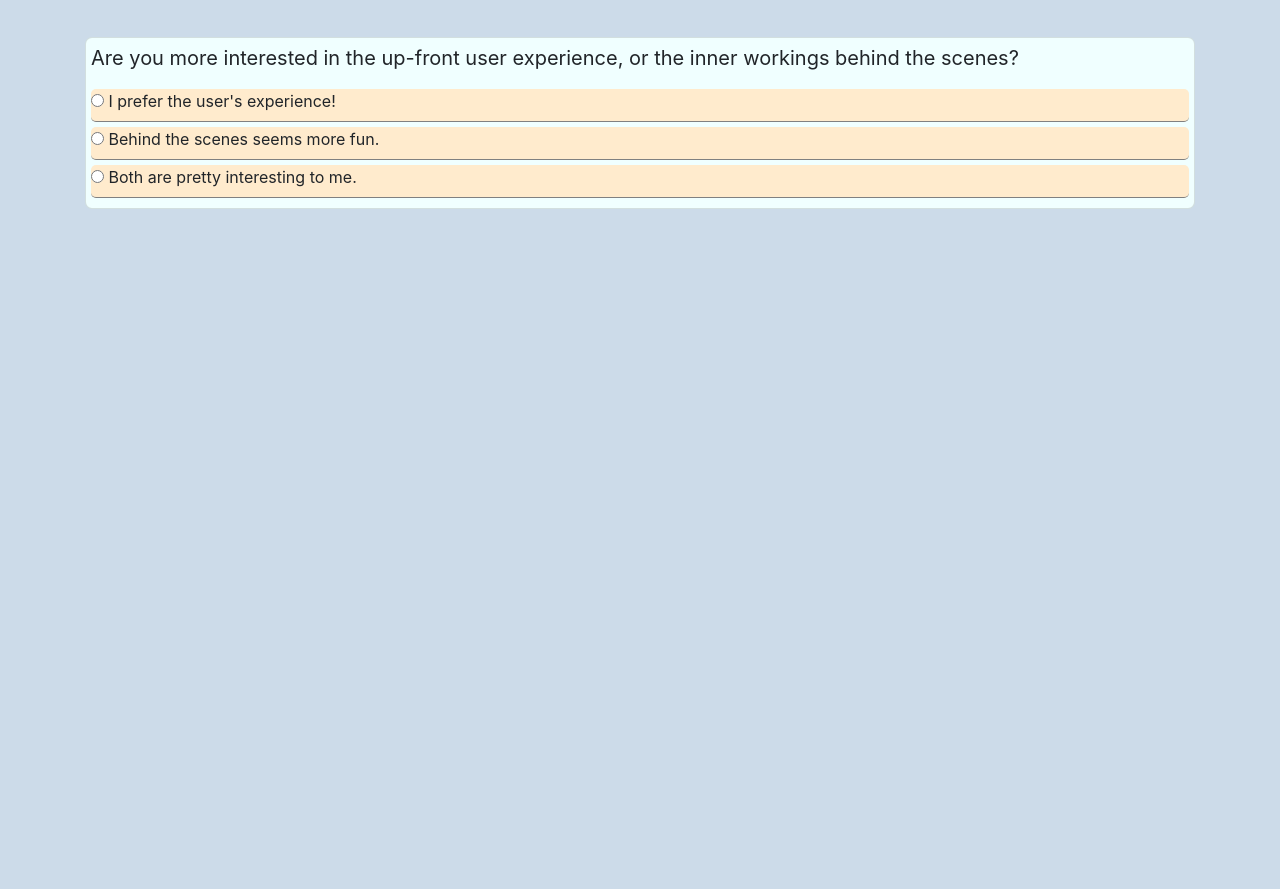
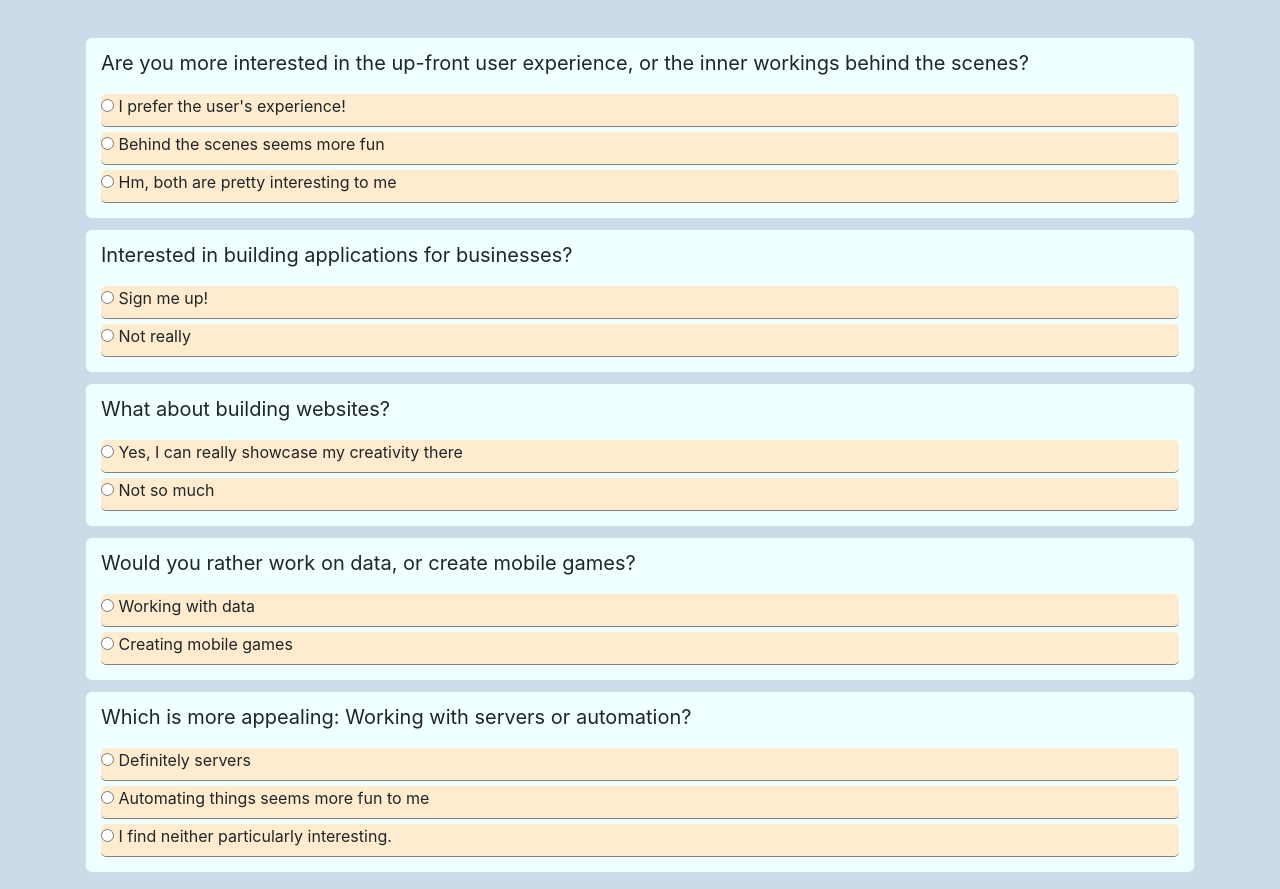
Before and after one commit to jarretjeter/programming-language-suggester, a plain HTML site: page index.html in a window 1280 px wide. Shown: the part 280-1169 px from the top of the page. Before the commit the page ends 800 px from the top, so only its background shows below. Drawn offline with Linux system fonts and the light colour scheme.

Commit message:
added 5 questions for the user to answer and more styling

```diff
--- a/css/styles.css
+++ b/css/styles.css
@@ -19,7 +19,8 @@ p {
 .card {
   background-color: azure;
   border-radius: 7px;
-  padding: 5px;
+  margin: 0 0 10px 0;
+  padding: 10px 15px;
 }
 
 .intro {
--- a/index.html
+++ b/index.html
@@ -14,26 +14,101 @@
 
     <div class="form-group">
       <form id="questions">
-        <div class="card">
+        <div id="question-1" class="card">
           <p>Are you more interested in the up-front user experience, or the inner workings behind the scenes?</p>
           <div class="radio">
             <label>
-            <input type="radio" name="ui-back-end">
+              <input type="radio" name="front-back" value="2" required>
               I prefer the user's experience!
             </label>
           </div>
 
           <div class="radio">
             <label>
-              <input type="radio" name="ui-back-end">
-              Behind the scenes seems more fun.
+              <input type="radio" name="front-back" value="2">
+              Behind the scenes seems more fun
             </label>
           </div>
 
           <div class="radio">
             <label>
-              <input type="radio" name="ui-back-end">
-              Both are pretty interesting to me.
+              <input type="radio" name="front-back" value="1">
+              Hm, both are pretty interesting to me
+            </label>
+          </div>
+        </div>
+
+        <div id="question-2" class="card">
+          <p>Interested in building applications for businesses?</p>
+          <div class="radio">
+            <label>
+              <input type="radio" name="biz-app" value="1">
+              Sign me up!
+            </label>
+          </div>
+
+          <div class="radio">
+            <label>
+              <input type="radio" name="biz-app" value="1">
+              Not really
+            </label>
+          </div>
+        </div>
+
+        <div id="question-3" class="card">
+          <p>What about building websites?</p>
+          <div class="radio">
+            <label>
+              <input type="radio" name="websites" value="2">
+              Yes, I can really showcase my creativity there
+            </label>
+          </div>
+
+          <div class="radio">
+            <label>
+              <input type="radio" name="websites" value="1">
+              Not so much
+            </label>
+          </div>
+        </div>
+
+        <div id="question-4" class="card">
+          <p>Would you rather work on data, or create mobile games?</p>
+          <div class="radio">
+            <label>
+              <input type="radio" name="data-game" value="2">
+              Working with data
+            </label>
+          </div>
+
+          <div class="radio">
+            <label>
+              <input type="radio" name="data-game" value="2">
+              Creating mobile games
+            </label>
+          </div>
+        </div>
+
+        <div id="question-5" class="card">
+          <p>Which is more appealing: Working with servers or automation?</p>
+          <div class="radio">
+            <label>
+              <input type="radio" name="serv-auto" value="1">
+              Definitely servers
+            </label>
+          </div>
+
+          <div class="radio">
+            <label>
+              <input type="radio" name="serv-auto" value="1">
+              Automating things seems more fun to me
+            </label>
+          </div>
+
+          <div class="radio">
+            <label>
+              <input type="radio" name="serv-auto" value="0">
+              I find neither particularly interesting.
             </label>
           </div>
         </div>
```
Lines whose indentation alone changed are shown as unchanged.
